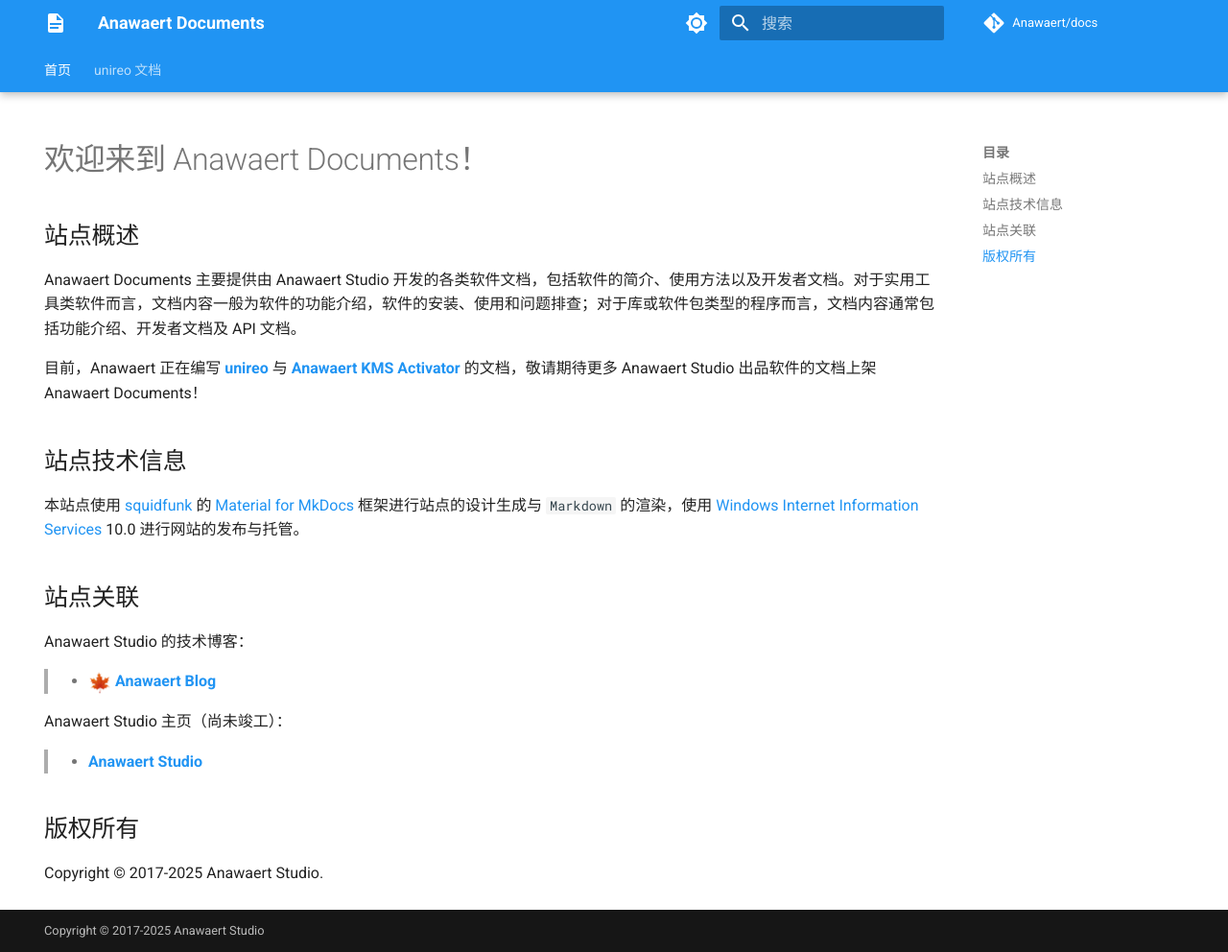
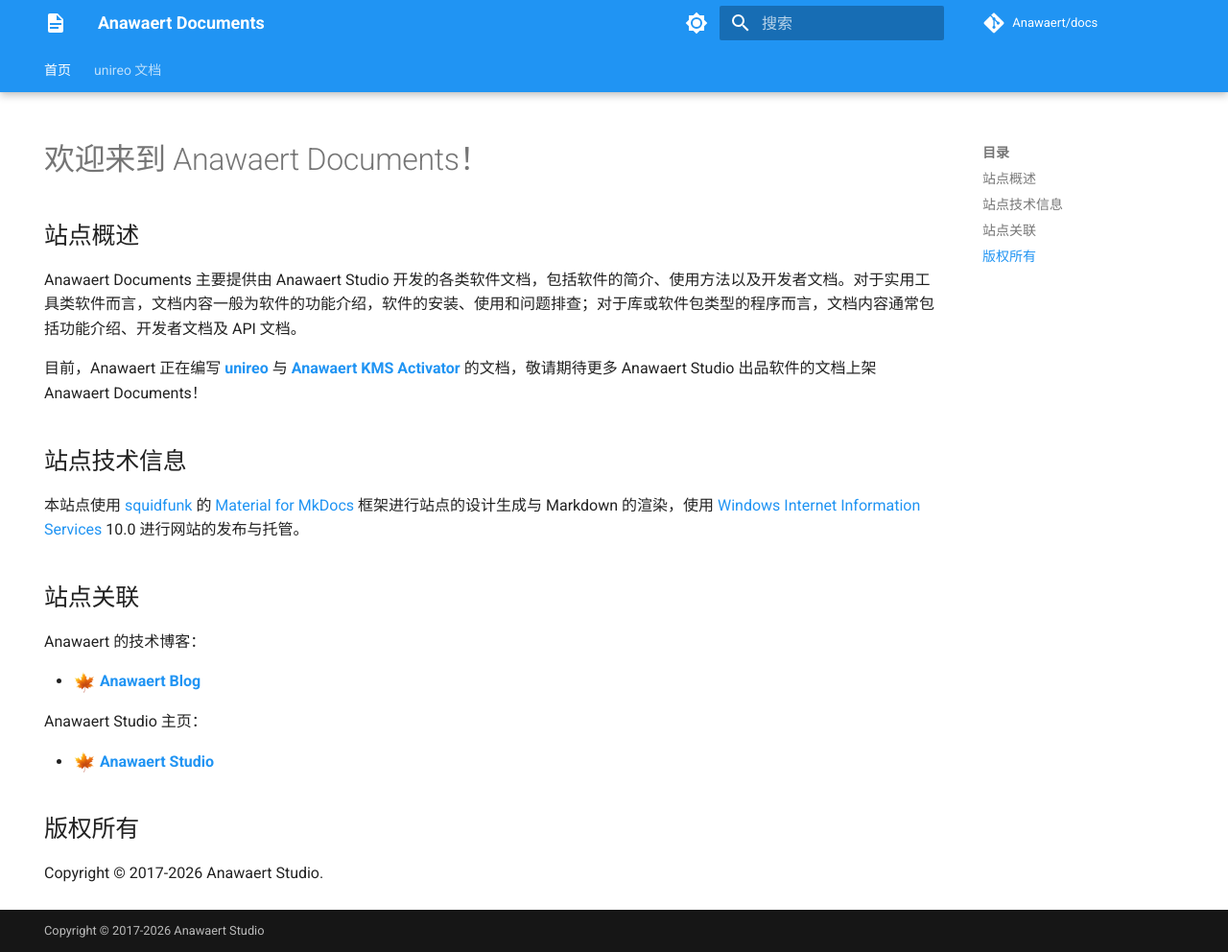
Before and after one commit to Anawaert/docs, an MkDocs documentation site: the page built from docs/index.md, in a window 1280 px wide and 992 px high. Shown: the whole window at 96% size. Built offline with MkDocs 1.6.1 and Material for MkDocs 9.7.7, drawn with Linux system fonts in a browser that asks for light colours; comment, search, counter and statistics services are not loaded.

Commit message:
Replaced with new Anawaert Logo. Amended statements and expressions in some passages. Updated the description of relative sites and copyright.

```diff
--- a/docs/index.md
+++ b/docs/index.md
@@ -14,15 +14,16 @@
 目前，Anawaert 正在编写 [**unireo**](https://github.com/Anawaert/unireo) 与 [**Anawaert KMS Activator**](https://github.com/Anawaert/WPF-KMS-Activator) 的文档，敬请期待更多 Anawaert Studio 出品软件的文档上架 Anawaert Documents！
 
 ## 站点技术信息
-本站点使用 [squidfunk](https://github.com/squidfunk) 的 [Material for MkDocs](https://github.com/squidfunk/mkdocs-material) 框架进行站点的设计生成与 `Markdown` 的渲染，使用 [Windows Internet Information Services](https://learn.microsoft.com/en-us/iis/) 10.0 进行网站的发布与托管。
+本站点使用 [squidfunk](https://github.com/squidfunk) 的 [Material for MkDocs](https://github.com/squidfunk/mkdocs-material) 框架进行站点的设计生成与 Markdown 的渲染，使用 [Windows Internet Information Services](https://learn.microsoft.com/en-us/iis/) 10.0 进行网站的发布与托管。
 
 ## 站点关联
-Anawaert Studio 的技术博客：
-> * <img src="./Anawaert.png" alt="Anawaert Blog Icon" width="24" height="24" style="vertical-align: middle;"></img>
-[**Anawaert Blog**](https://blog.anawaert.com/)
+Anawaert 的技术博客：
 
-Anawaert Studio 主页（尚未竣工）：
-> * [**Anawaert Studio**](https://www.anawaert.com/)
+* <img src="./AnawaertNewLogo.png" alt="Anawaert Blog Icon" width="24" height="24" style="vertical-align: middle;"></img> [**Anawaert Blog**](https://blog.anawaert.com/)
+
+Anawaert Studio 主页：
+
+* <img src="./AnawaertNewLogo.png" alt="Anawaert Blog Icon" width="24" height="24" style="vertical-align: middle;"></img> [**Anawaert Studio**](https://www.anawaert.com/)
 
 ## 版权所有
-Copyright &copy; 2017-2025 Anawaert Studio.
+Copyright &copy; 2017-2026 Anawaert Studio.
--- a/mkdocs.yml
+++ b/mkdocs.yml
@@ -97,7 +97,7 @@
   - pymdownx.superfences
 
 
-copyright: Copyright &copy; 2017-2025 Anawaert Studio
+copyright: Copyright &copy; 2017-2026 Anawaert Studio
 
 extra:
   # 关闭生成器信息，但会在首页声明使用了 MkDocs
```
Also changed, not shown: README.md (+9 -7 lines), docs/unireo-docs/calibration/index.md (+1 -1 lines), docs/unireo-docs/calibration/monocular-calibration/index.md (+12 -8 lines), docs/unireo-docs/index.md (+3 -3 lines), docs/unireo-docs/quick-start.md (+9 -7 lines), docs/AnawaertNewLogo.png (added).
